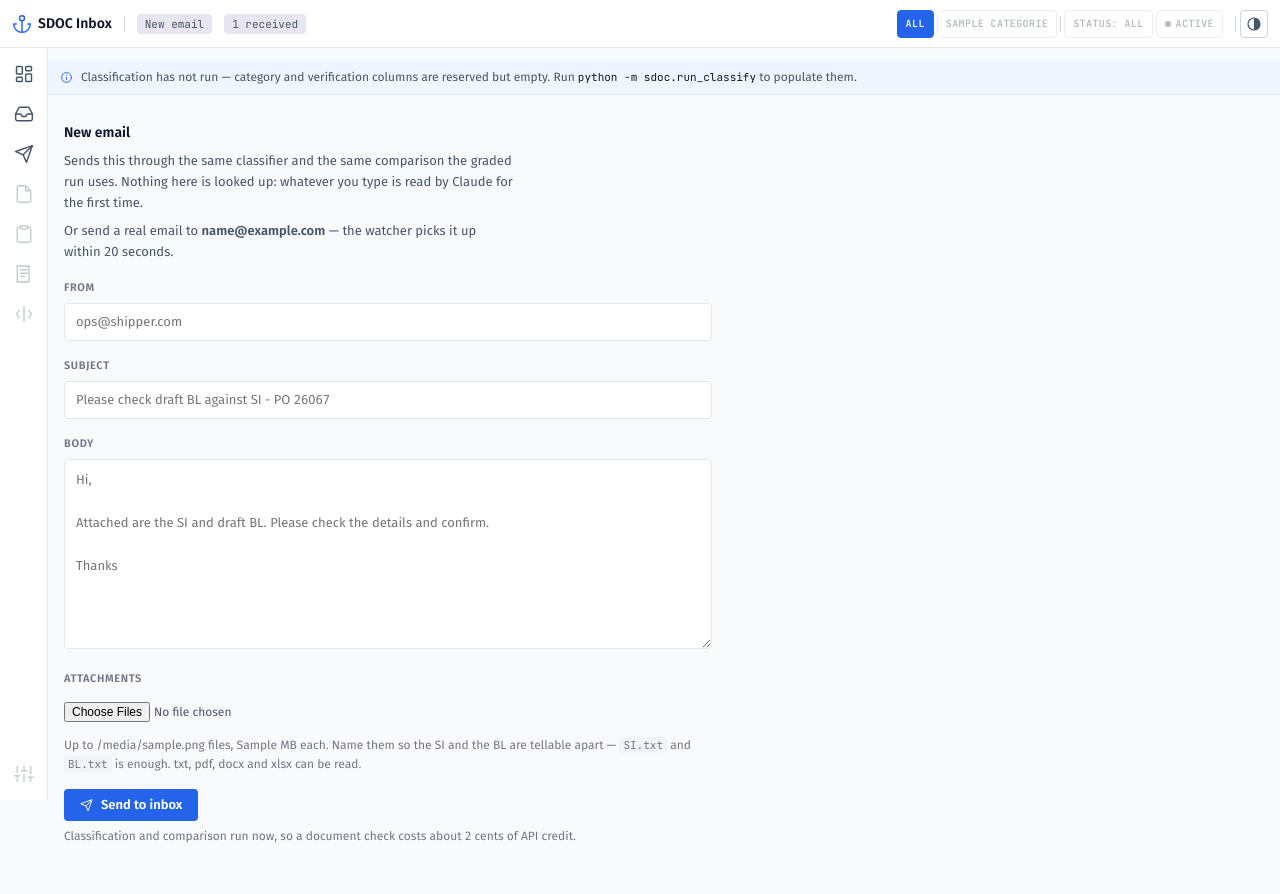
After one commit to Jessechuo/hackathon3in1, a FastAPI app: template sdoc/web/templates/compose.html in a window 1280 px wide. The commit adds this page. Run offline with FastAPI, Linux system fonts and the light colour scheme; the template is opened without the code that fills it: most values are stand-ins (such as "Sample title", 1, 10 or a date in 2020).

Commit message:
feat: compose an email in the app and watch it get triaged
/compose takes a From, Subject, Body and files, stores them as a received
email and runs the same classify-and-compare the graded run uses, then
opens the result. It is the demo that answers the obvious question about a
system scored against a fixed dataset: the email did not exist a minute
ago, so nothing about the verdict can have been looked up.

It is also the fallback for demoing without network. The Gmail watcher that
follows needs wifi, IMAP and a spam filter to all behave; this needs none
of them and reaches the same code.

Caps at 5 files and 2 MB each so a misdropped file cannot fill the disk or
run up an extraction bill. sender and subject are declared as optional form
fields and checked in the handler: a required field that arrives empty is
dropped by the encoder and reported as missing, which is a 422 full of
schema noise, so blank and whitespace-only now give the same plain 400.

Adds python-multipart, which FastAPI needs to accept uploads at all.

```diff
--- a/requirements.txt
+++ b/requirements.txt
@@ -9,3 +9,4 @@ python-docx>=1.1
 pdfplumber>=0.11
 httpx>=0.27
 python-dotenv>=1.0
+python-multipart>=0.0.9
--- a/sdoc/web/app.py
+++ b/sdoc/web/app.py
@@ -9,16 +9,17 @@ from datetime import datetime, timezone
 from html import escape
 from pathlib import Path
 
-from fastapi import FastAPI, HTTPException, Request
-from fastapi.responses import HTMLResponse, JSONResponse
+from fastapi import FastAPI, File, Form, HTTPException, Request, UploadFile
+from fastapi.responses import HTMLResponse, JSONResponse, RedirectResponse
 from fastapi.templating import Jinja2Templates
 
 from sdoc.ai.classify import CATEGORIES
 from sdoc.config import MAIL_DIR, OUT_DIR
 from sdoc.core.fields import FIELDS
 from sdoc.extract import read_document
-from sdoc.ingest import load_mail_results
+from sdoc.ingest import ingest, load_mail_results
 from sdoc.inbox import attachment_path, load_all_emails, load_received
+from sdoc.mail.store import save_email
 from sdoc.review import apply_reviews
 
 app = FastAPI(title="SDOC Inbox")
@@ -30,6 +31,11 @@ KINDS = {
     ".docx": "Word document",
     ".xlsx": "Excel workbook",
 }
+
+# A person typing a demo email, not a mail server: small, sane caps so a
+# misdropped file cannot fill the disk or run up an extraction bill.
+MAX_ATTACHMENTS = 5
+MAX_ATTACHMENT_BYTES = 2 * 1024 * 1024
 
 
 def load_results() -> dict:
@@ -293,6 +299,53 @@ async def record_review(email_id: str, request: Request):
     return JSONResponse({"email_id": email_id, "review": current})
 
 
+@app.get("/compose", response_class=HTMLResponse)
+def compose_form(request: Request):
+    results = load_view()
+    return templates.TemplateResponse(
+        request=request,
+        name="compose.html",
+        context={"page": "compose", "total": len(load_all_emails()),
+                 "max_attachments": MAX_ATTACHMENTS,
+                 "max_mb": MAX_ATTACHMENT_BYTES // 1024 // 1024,
+                 **_shell(results, None)},
+    )
+
+
+@app.post("/compose")
+async def compose_submit(sender: str = Form(""), subject: str = Form(""),
+                         body: str = Form(""), files: list[UploadFile] = File(default=[])):
+    """Take a typed email exactly as if it had arrived, then run it through
+    the same classify-and-compare the batch runner uses.
+
+    sender and subject are declared optional and checked here on purpose. A
+    required Form field that arrives empty is dropped by the encoder and
+    reported as missing, which is a 422 full of schema noise; this way blank
+    and whitespace-only both give the same readable 400.
+    """
+    if not sender.strip() or not subject.strip():
+        raise HTTPException(status_code=400, detail="sender and subject are required")
+
+    uploads = [f for f in files if f.filename]
+    if len(uploads) > MAX_ATTACHMENTS:
+        raise HTTPException(status_code=400,
+                            detail=f"at most {MAX_ATTACHMENTS} attachments")
+
+    attachments = []
+    for f in uploads:
+        data = await f.read()
+        if len(data) > MAX_ATTACHMENT_BYTES:
+            raise HTTPException(
+                status_code=400,
+                detail=f"{f.filename} is too large (limit "
+                       f"{MAX_ATTACHMENT_BYTES // 1024 // 1024} MB)")
+        attachments.append((f.filename, data))
+
+    email = save_email(sender.strip(), subject.strip(), body, attachments, root=MAIL_DIR)
+    ingest(email, out_dir=OUT_DIR)
+    return RedirectResponse(f"/email/{email['email_id']}", status_code=303)
+
+
 @app.get("/attachment/{path:path}", response_class=HTMLResponse)
 def attachment(path: str):
     # Path traversal guard: only ever serve files from the two attachment
--- a/sdoc/web/templates/base.html
+++ b/sdoc/web/templates/base.html
@@ -265,6 +265,7 @@ aside.rail {
   <symbol id="i-grid" viewBox="0 0 24 24"><rect x="3" y="3" width="7" height="9" rx="1"/><rect x="14" y="3" width="7" height="5" rx="1"/><rect x="14" y="12" width="7" height="9" rx="1"/><rect x="3" y="16" width="7" height="5" rx="1"/></symbol>
   <symbol id="i-alert" viewBox="0 0 24 24"><path d="M10.29 3.86L1.82 18a2 2 0 0 0 1.71 3h16.94a2 2 0 0 0 1.71-3L13.71 3.86a2 2 0 0 0-3.42 0z"/><path d="M12 9v4M12 17h.01"/></symbol>
   <symbol id="i-copy" viewBox="0 0 24 24"><rect x="9" y="9" width="12" height="12" rx="2"/><path d="M5 15H4a2 2 0 0 1-2-2V4a2 2 0 0 1 2-2h9a2 2 0 0 1 2 2v1"/></symbol>
+  <symbol id="i-send" viewBox="0 0 24 24"><path d="M22 2L11 13"/><path d="M22 2l-7 20-4-9-9-4z"/></symbol>
 </defs></svg>
 
 <header class="app">
@@ -323,7 +324,8 @@ aside.rail {
 <aside class="rail">
   <nav aria-label="Sections">
     <a href="/dashboard" aria-current="{{ 'page' if page == 'dashboard' else 'false' }}" title="Overview"><svg class="ico ico-lg"><use href="#i-grid"/></svg><span class="vh">Overview</span></a>
-    <a href="/" aria-current="{{ 'page' if page != 'dashboard' else 'false' }}" title="Triage Queue"><svg class="ico ico-lg"><use href="#i-inbox"/></svg><span class="vh">Triage Queue</span></a>
+    <a href="/" aria-current="{{ 'page' if page == 'inbox' else 'false' }}" title="Triage Queue"><svg class="ico ico-lg"><use href="#i-inbox"/></svg><span class="vh">Triage Queue</span></a>
+    <a href="/compose" aria-current="{{ 'page' if page == 'compose' else 'false' }}" title="New email"><svg class="ico ico-lg"><use href="#i-send"/></svg><span class="vh">New email</span></a>
     <span class="item" title="Bills of Lading — not built yet"><svg class="ico ico-lg"><use href="#i-doc"/></svg></span>
     <span class="item" title="Shipping Instructions — not built yet"><svg class="ico ico-lg"><use href="#i-clip-board"/></svg></span>
     <span class="item" title="Customs &amp; Invoices — not built yet"><svg class="ico ico-lg"><use href="#i-receipt"/></svg></span>
--- /dev/null
+++ b/sdoc/web/templates/compose.html
@@ -0,0 +1,84 @@
+{% extends "base.html" %}
+{% block title %}New email — SDOC Inbox{% endblock %}
+{% block count %}New email{% endblock %}
+
+{% block content %}
+<style>
+  .compose { max-width:680px; padding:var(--xl) var(--xl) 48px; }
+  .compose h1 { margin:0 0 var(--md); }
+  .lede { color:var(--fg-muted); margin:0 0 var(--md); max-width:62ch; line-height:1.6; }
+  .lede:last-of-type { margin-bottom:var(--xl); }
+  .field { display:block; margin-bottom:var(--xl); }
+  .field > .lbl {
+    display:block; font-size:11px; letter-spacing:.06em; text-transform:uppercase;
+    color:var(--fg-subtle); font-weight:600; margin-bottom:6px; }
+  .field input[type=text], .field textarea {
+    width:100%; box-sizing:border-box; padding:9px 11px;
+    border:1px solid var(--border); border-radius:var(--r-ctl);
+    background:var(--l1); color:var(--fg); font:inherit; font-size:13px; }
+  .field textarea { min-height:190px; resize:vertical; line-height:1.65; }
+  .field input[type=file] {
+    width:100%; box-sizing:border-box; font:inherit; font-size:12px;
+    color:var(--fg-muted); padding:8px 0; }
+  .field input:focus-visible, .field textarea:focus-visible {
+    outline:2px solid var(--primary); outline-offset:-1px; border-color:var(--primary); }
+  .hint { color:var(--fg-subtle); font-size:12px; margin:6px 0 0; line-height:1.55; }
+  .hint code { font-family:var(--mono); font-size:11px;
+    background:var(--l2); padding:1px 4px; border-radius:var(--r-badge); }
+  .send {
+    display:inline-flex; align-items:center; gap:var(--md);
+    height:32px; padding:0 var(--xl); border:0; border-radius:var(--r-ctl);
+    background:var(--primary); color:var(--on-primary);
+    font:inherit; font-size:13px; font-weight:600; cursor:pointer; }
+  .send:hover { filter:brightness(1.08); }
+  .send svg { color:currentColor; }
+</style>
+
+<div class="compose">
+  <h1 class="t-headline-sm">New email</h1>
+
+  <p class="lede">Sends this through the same classifier and the same comparison the
+  graded run uses. Nothing here is looked up: whatever you type is read by Claude
+  for the first time.</p>
+
+  {% if mail_address %}
+  <p class="lede">Or send a real email to <strong>{{ mail_address }}</strong> —
+  the watcher picks it up within 20 seconds.</p>
+  {% else %}
+  <p class="lede">To accept real email as well, set <code>SDOC_MAIL_USER</code> and
+  <code>SDOC_MAIL_PASSWORD</code>, then run <code>python -m sdoc.run_watch</code>.</p>
+  {% endif %}
+
+  <form method="post" action="/compose" enctype="multipart/form-data">
+    <label class="field">
+      <span class="lbl">From</span>
+      <input type="text" name="sender" required placeholder="ops@shipper.com">
+    </label>
+
+    <label class="field">
+      <span class="lbl">Subject</span>
+      <input type="text" name="subject" required
+             placeholder="Please check draft BL against SI - PO 26067">
+    </label>
+
+    <label class="field">
+      <span class="lbl">Body</span>
+      <textarea name="body" placeholder="Hi,&#10;&#10;Attached are the SI and draft BL. Please check the details and confirm.&#10;&#10;Thanks"></textarea>
+    </label>
+
+    <label class="field">
+      <span class="lbl">Attachments</span>
+      <input type="file" name="files" multiple>
+      <p class="hint">Up to {{ max_attachments }} files, {{ max_mb }} MB each. Name them
+      so the SI and the BL are tellable apart — <code>SI.txt</code> and
+      <code>BL.txt</code> is enough. txt, pdf, docx and xlsx can be read.</p>
+    </label>
+
+    <button class="send" type="submit">
+      <svg class="ico ico-sm"><use href="#i-send"/></svg> Send to inbox
+    </button>
+    <p class="hint">Classification and comparison run now, so a document check
+    costs about 2 cents of API credit.</p>
+  </form>
+</div>
+{% endblock %}
```
Also changed, not shown: tests/test_compose.py (added, +83 -0 lines).
